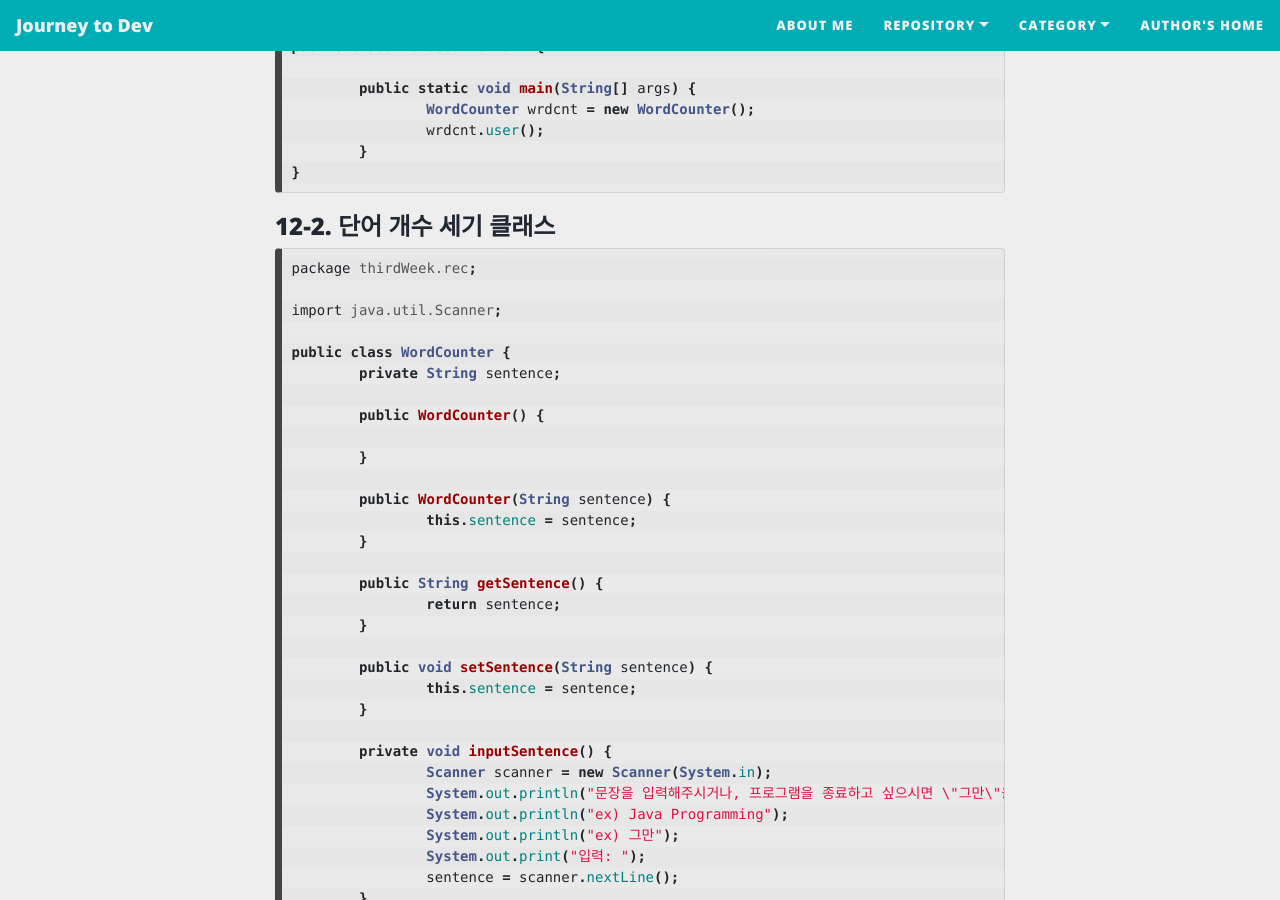
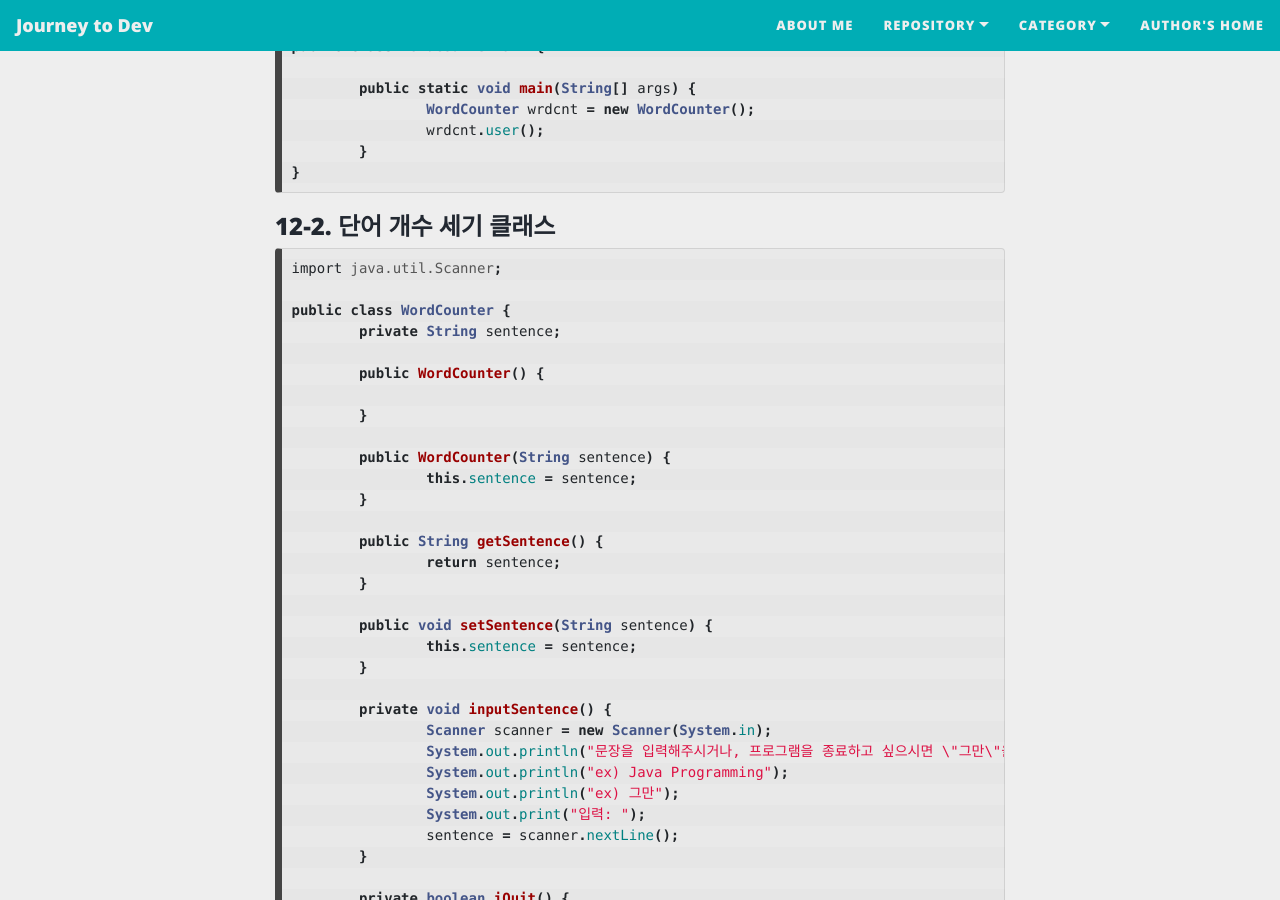
Before and after one commit to roqhdehd502/roqhdehd502.github.io, a Jekyll site: the page built from _posts/WebDev/2020-12-08-116.md, in a window 1280 px wide and 900 px high, scrolled down 9393 px. Built offline with Jekyll 4.4.1, drawn with Linux system fonts in a browser that asks for light colours; nearby versions of some CDN libraries.

Commit message:
Update 2020-12-08-116.md

````diff
--- a/_posts/WebDev/2020-12-08-116.md
+++ b/_posts/WebDev/2020-12-08-116.md
@@ -408,8 +408,6 @@ public class WordCounterMain {
 ### 12-2. 단어 개수 세기 클래스
 
 ```java
-package thirdWeek.rec;
-
 import java.util.Scanner;
 
 public class WordCounter {
````
